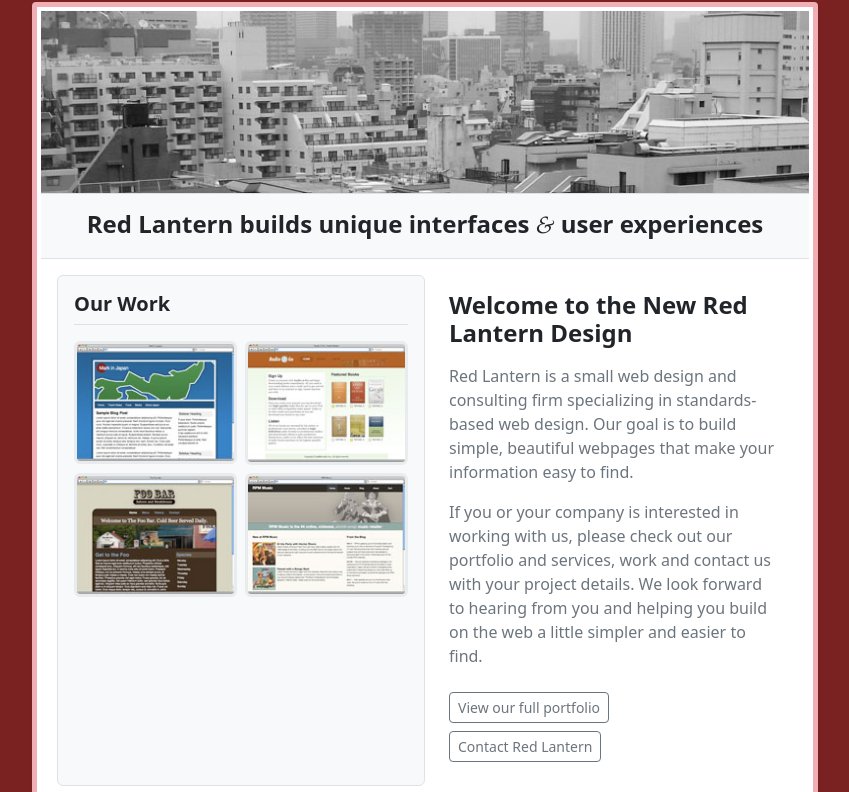
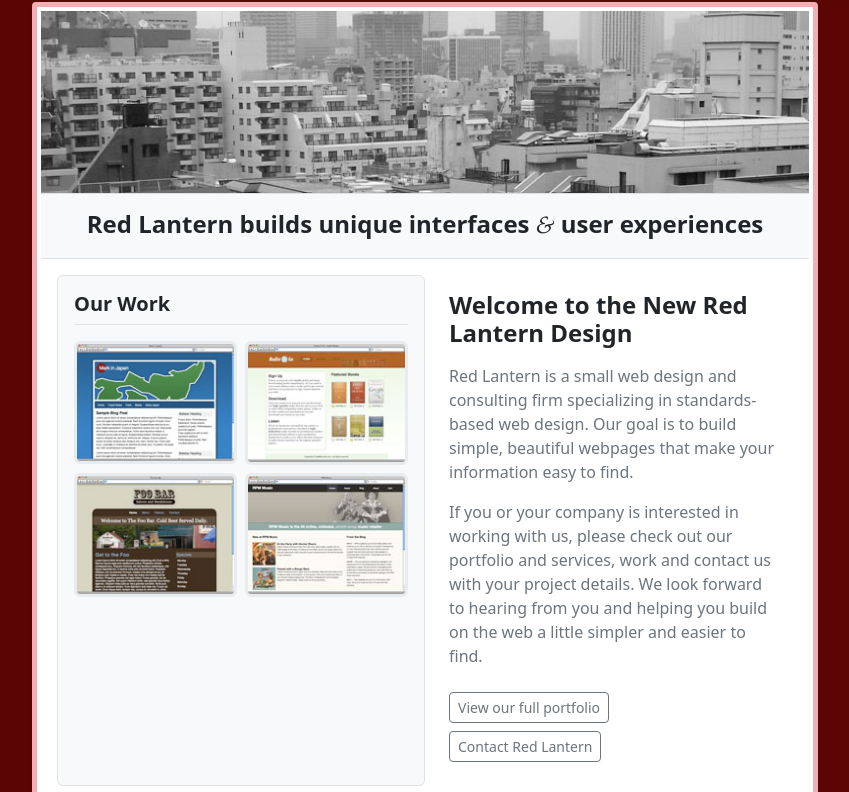
Before and after one commit to chaichai415/3, a plain HTML site: page index.html in a window 1280 px wide. Shown: the part 115-907 px from the top of the page, without its empty margins (215-1064 px from the left). Drawn offline with nearby package versions, Linux system fonts and the light colour scheme.

Commit message:
Update index.html

```diff
--- a/index.html
+++ b/index.html
@@ -18,7 +18,7 @@
 </head>
 
 
-<body style="background-color: #7a2122;">
+<body style="background-color: #5c0505;">
 
 
     <div class="container my-4" style="max-width: 810px;">
```
